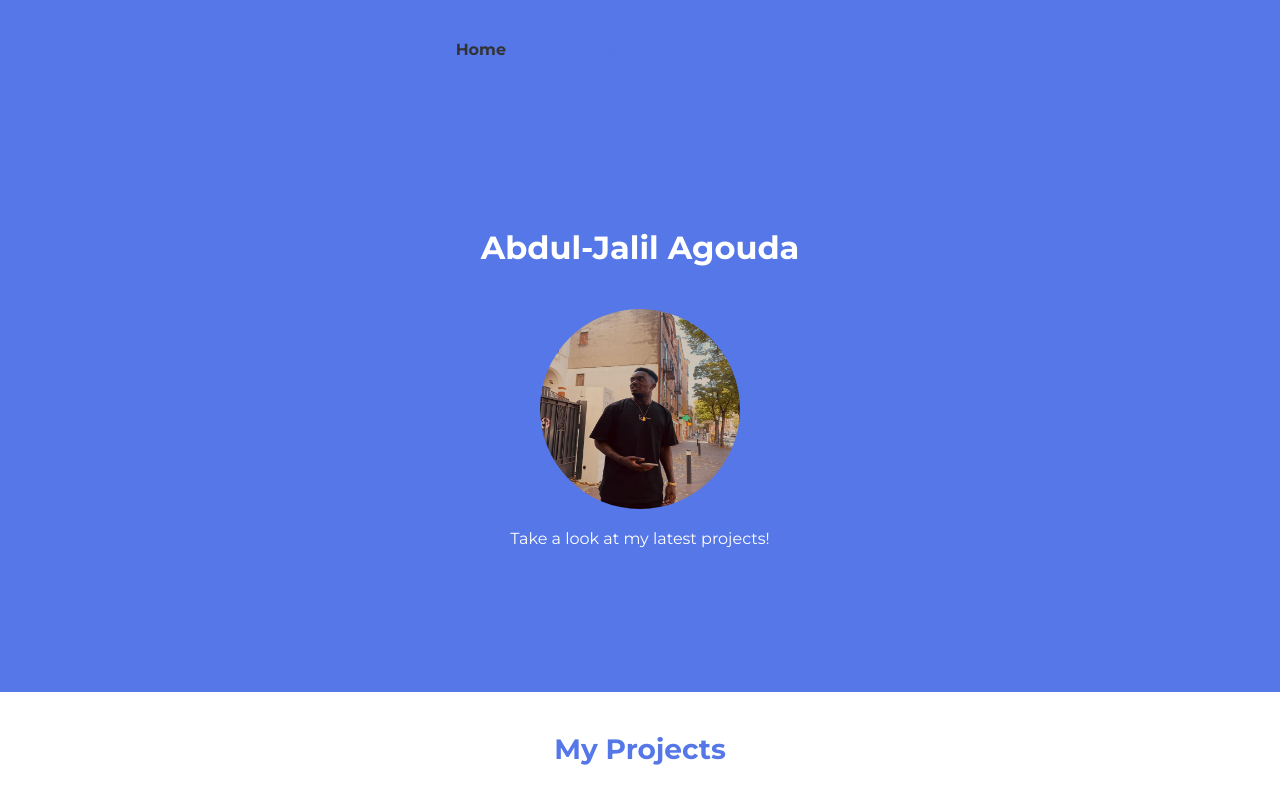
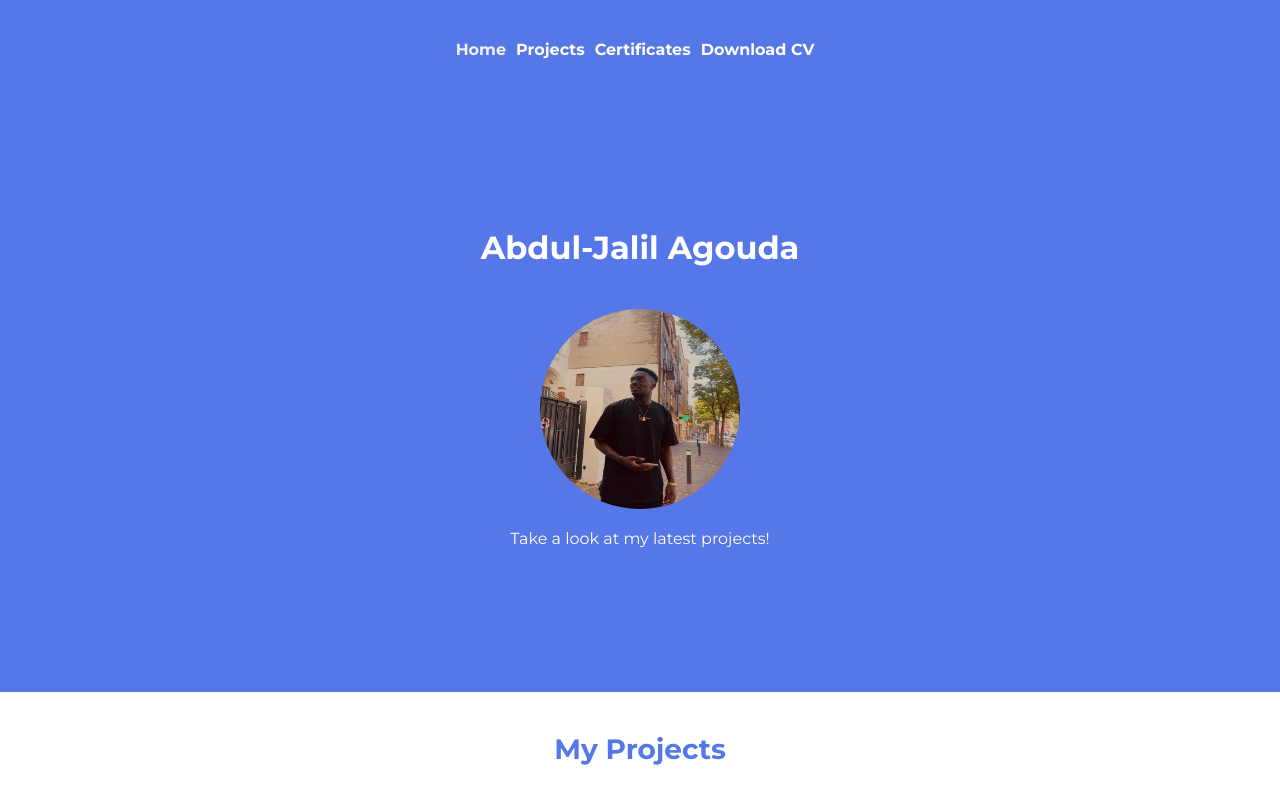
Before and after one commit to Danjummah23/danjummah23.github.io, a plain HTML site: page index.html in a window 1280 px wide. In both pictures the pointer is over the link "Home". Shown: the top 786 px of the page. Drawn offline with Linux system fonts and the light colour scheme.

Commit message:
Update Jalil.css

```diff
--- a/Jalil.css
+++ b/Jalil.css
@@ -42,6 +42,11 @@ nav {
 nav a {
   margin-right: 10px;
   font-weight: bold;
+  color: #fff;
+}
+
+nav a:hover {
+  color: #f1f1f1;
 }
 
 /* Hero styles */
```
